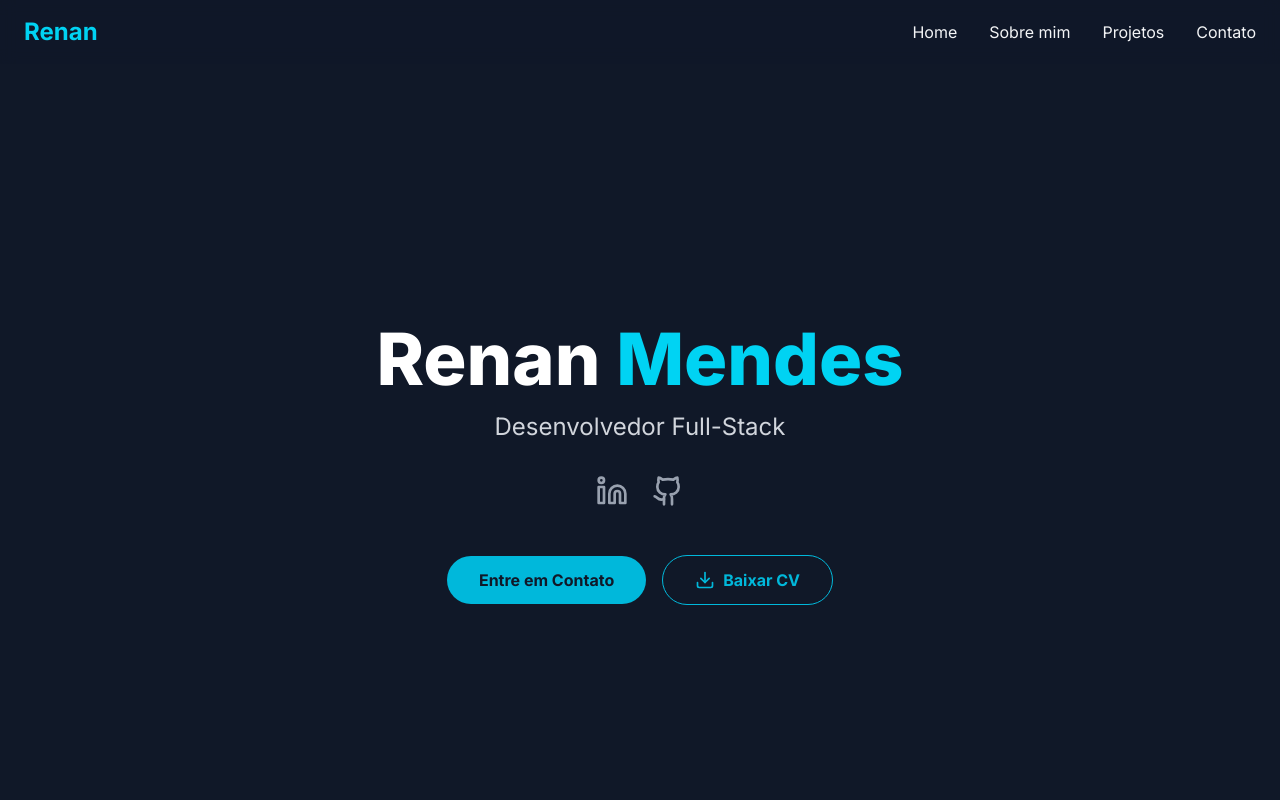
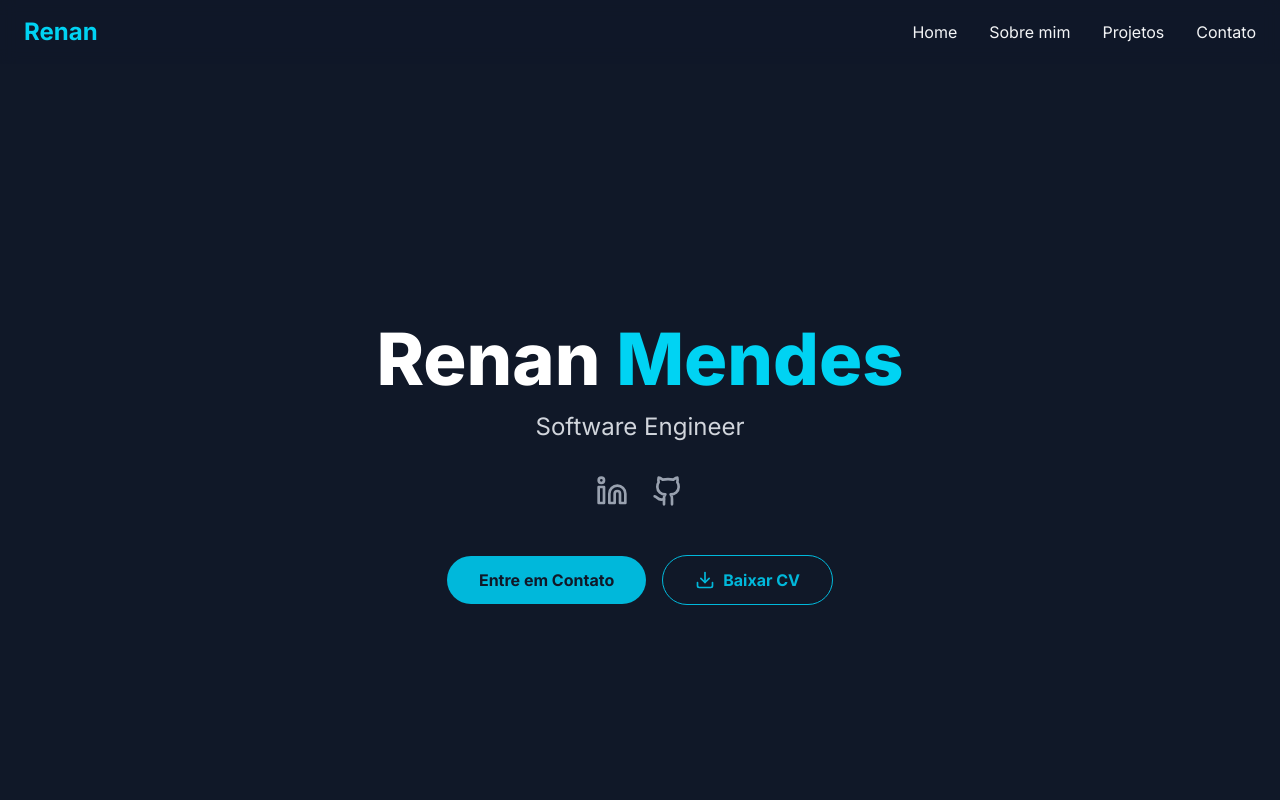
Before and after one commit to renancmd/portfolio-renan, a Next.js app: page / in a window 1280 px wide. Shown: the top 800 px of the page. Built offline with nearby package versions, Linux system fonts and the light colour scheme.

Commit message:
update: subtitle

```diff
--- a/src/app/page.tsx
+++ b/src/app/page.tsx
@@ -225,7 +225,7 @@ export default function PortfolioPage() {
               Renan <span className="text-cyan-400">Mendes</span>
             </h1>
             <p className="text-xl md:text-2xl text-gray-300 mb-8 max-w-3xl mx-auto">
-              Desenvolvedor Full-Stack
+              Software Engineer
             </p>
             <div className="flex justify-center space-x-6 mb-12">
               <a
```
